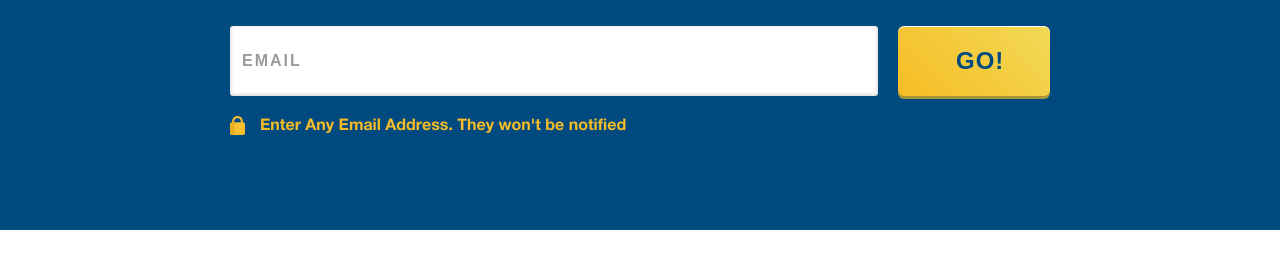
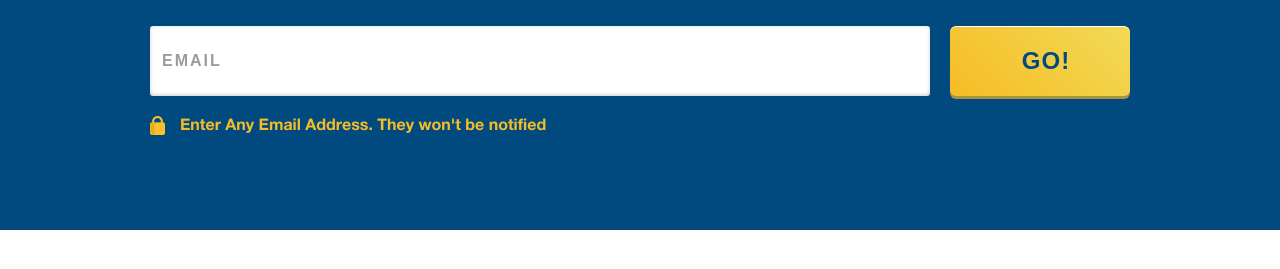
Before and after one commit to KeylorVil/Email-Searcher, a plain HTML site: page index.html in a window 1280 px wide. Shown: the part 225-494 px from the top of the page. Drawn offline with Linux system fonts and the light colour scheme.

Commit message:
bottom text now inside the form to keep same padding

```diff
--- a/index.html
+++ b/index.html
@@ -30,13 +30,15 @@
             <h1>Search Any Email Address</h1>
             <p><span>Start Here</span> - Look up the owner's name, photos and online profiles. See what you find!</p>
         </div>
-        <div class="form">
-            <input type="text" placeholder="email">
-            <input type="button" value="go!">
-        </div>
-        <div class="bottom-text">
-            <img class="icon" src="/src/images/icons/icon_lock.png" alt="lock">
-            <p>Enter Any Email Address. They won't be notified</p>
+        <div class="form-section">
+            <form>
+                <input type="text" placeholder="email">
+                <input type="button" value="go!">
+            </form>
+            <div class="bottom-text">
+                <img class="icon" src="/src/images/icons/icon_lock.png" alt="lock">
+                <p>Enter Any Email Address. They won't be notified</p>
+            </div>
         </div>
     </section>
 </body>
--- a/src/css/style.css
+++ b/src/css/style.css
@@ -48,19 +48,20 @@ header nav .header-icon.first {
 }
 
 /* Top section input and button */
-.top-section .form {
+
+.top-section .form-section form {
     width: 100%;
     display: flex;
     justify-content: center;
 }
 
-.top-section .form input {
+.top-section .form-section input {
     border: none;
     border-radius: 3px;
     text-indent: 12px
 }
 
-.top-section .form input[type=text]::placeholder {
+.top-section .form-section input[type=text]::placeholder {
     font-weight: bold;
     font-size: 16px;
     color: #9B9B9B;
@@ -69,12 +70,12 @@ header nav .header-icon.first {
     text-transform: uppercase;
 }
 
-.top-section .form input[type=text] {
+.top-section .form-section input[type=text] {
     box-shadow: inset 0 -1px 4px 0 rgba(0, 0, 0, 0.20);
     padding: 0px;
 }
 
-.top-section .form input[type=button] {
+.top-section .form-section input[type=button] {
     /* font style */
     font-weight: bold;
     color: #004A80;
@@ -113,7 +114,7 @@ header nav .header-icon.first {
 
     /* Top section title and paragraph */
     .top-section {
-        padding: 30px 25px 40px 25px;
+        padding: 30px 15px 40px 25px;
     }
 
     .top-section .top-text h1 {
@@ -126,18 +127,18 @@ header nav .header-icon.first {
     }
 
     /* Top section input and button */
-    .top-section .form {
+    .top-section .form-section form {
         margin-top: 20px;
         flex-direction: column;
         align-items: center;
     }
 
-    .top-section .form input {
-        width: 280px;
+    .top-section .form-section input {
+        width: 100%;
         height: 50px;
     }
 
-    .top-section .form input[type=button] {
+    .top-section .form-section input[type=button] {
         margin-top: 10px;
         /* font style */
         font-family: lato;
@@ -160,15 +161,15 @@ header nav .header-icon.first {
     }
 
     /* Top section input and button */
-    .top-section .form input {
+    .top-section .form-section input {
         height: 70px;
     }
 
-    .top-section .form input[type=text] {
+    .top-section .form-section input[type=text] {
         margin-right: 20px;
     }
 
-    .top-section .form input[type=button] {
+    .top-section .form-section input[type=button] {
         width: 180px;
         font-size: 24px;
         letter-spacing: 1px;
@@ -201,12 +202,12 @@ header nav .header-icon.first {
     }
 
     /* Top section input and button */
-    .top-section .form {
+    .top-section .form-section form {
         margin-top: 28px;
         flex-direction: row;
     }
 
-    .top-section .form input[type=text] {
+    .top-section .form-section input[type=text] {
         width: 518px;
     }
 }
@@ -232,12 +233,12 @@ header nav .header-icon.first {
     }
 
     /* Top section input and button */
-    .top-section .form {
+    .top-section .form-section form {
         margin-top: 29px;
         flex-direction: row;
     }
 
-    .top-section .form input[type=text] {
+    .top-section .form-section input[type=text] {
         width: 780px;
     }
 }
```
